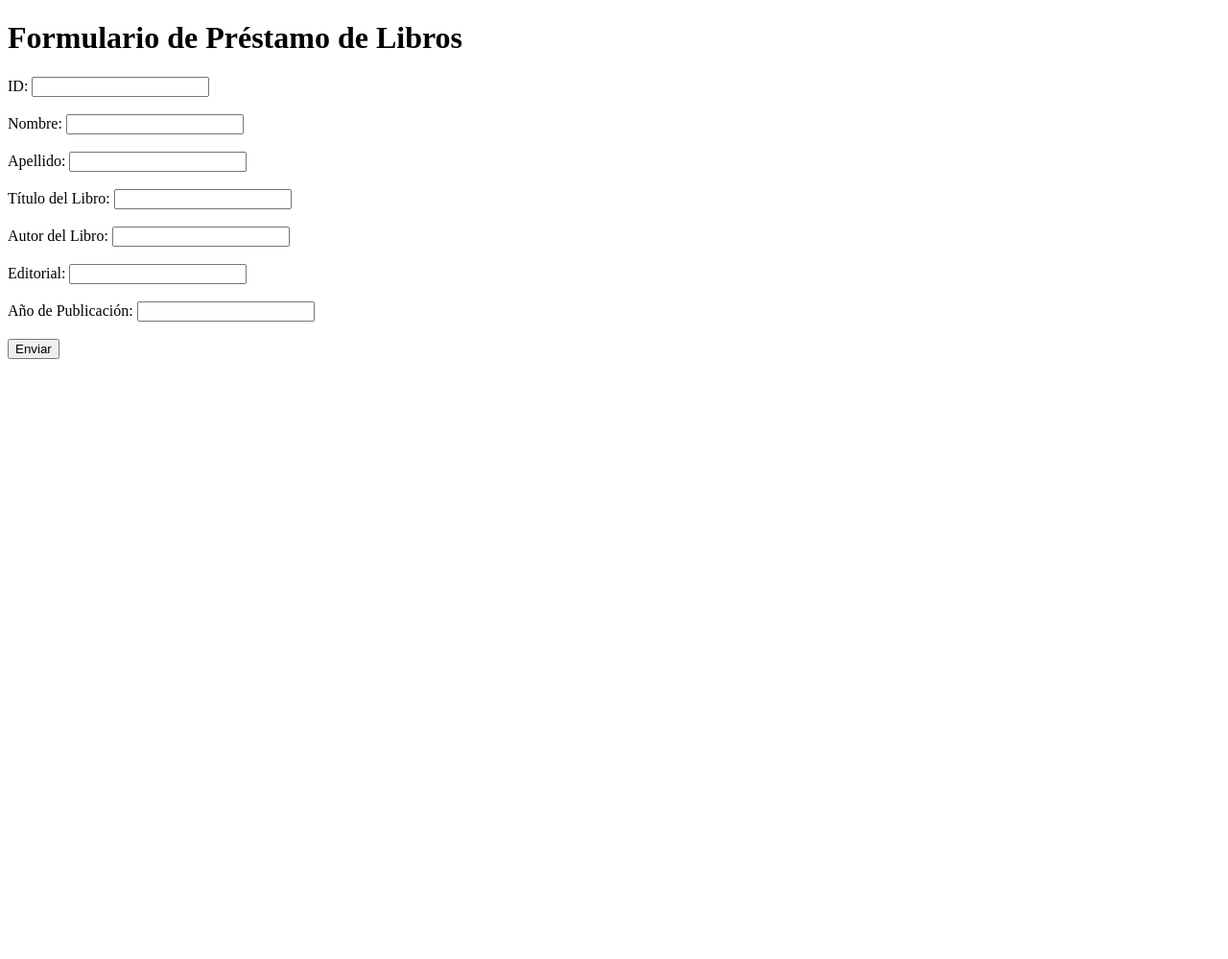
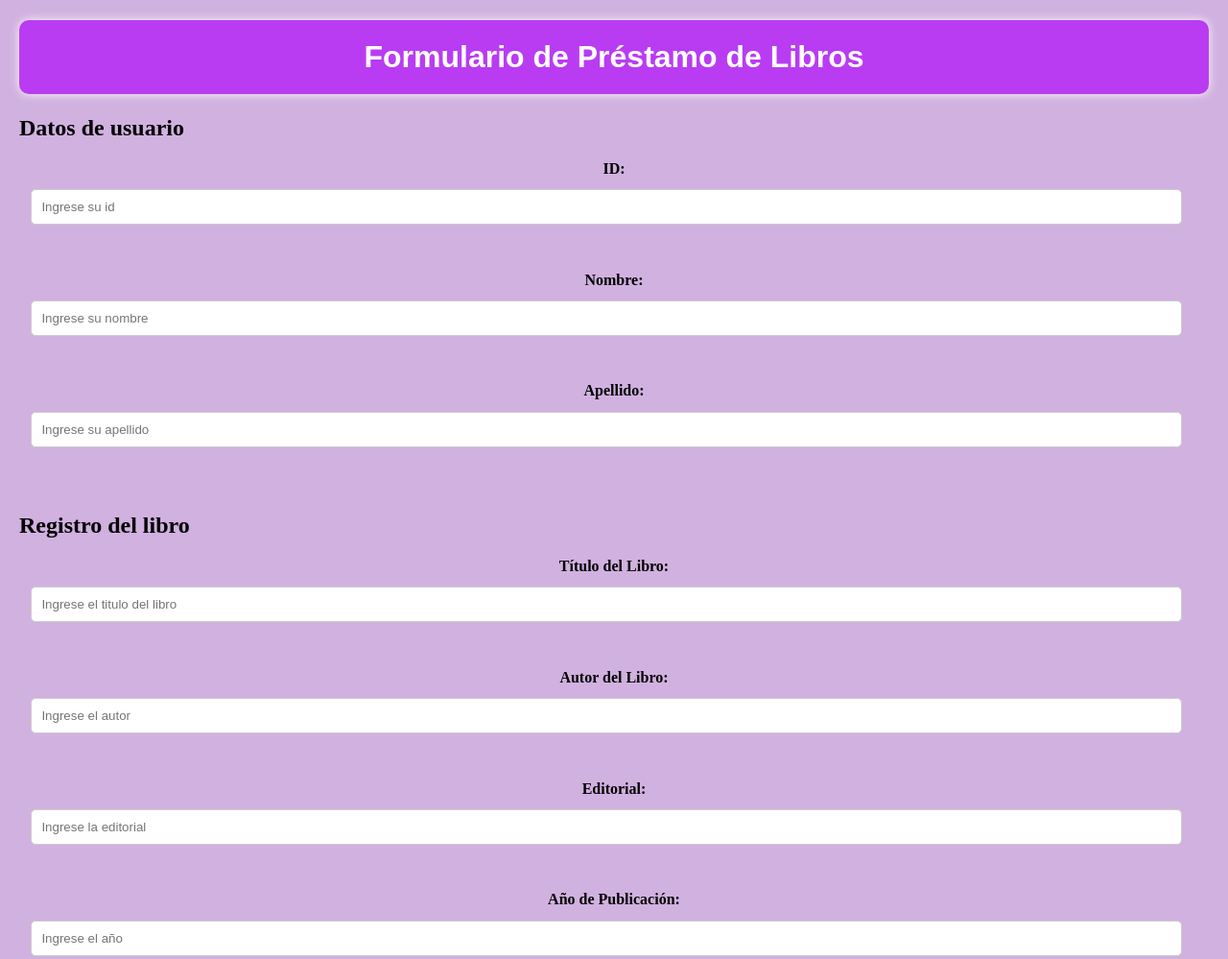
Before and after one commit to Mejew/FormularioServidorHTTP, a website: page public/index.html in a window 1280 px wide. Shown: the top 999 px of the page at 96% size. Before the commit the page ends 800 px from the top, so only its background shows below. Drawn offline with Linux system fonts and the light colour scheme.

Commit message:
Se implemento css

```diff
--- /dev/null
+++ b/public/estilos.css
@@ -0,0 +1,51 @@
+body {
+    background-color: #d1b1e0;
+
+    justify-content: center;
+    align-items: center;
+    height: 100vh;
+    margin: 20px;
+  }
+
+  h1 {
+    font-family: Arial, sans-serif;
+    background-color: #b93cf3;
+    padding: 20px;
+    border-radius: 10px;
+    box-shadow: 0 0 10px rgb(251, 251, 251);
+    text-align: center;
+    color: #fff;
+
+  }
+
+  /* Define estilos para las etiquetas <label> */
+  label {
+    display: block;
+    font-weight: bold;
+    margin-bottom: 5px;
+    text-align: center;
+
+  }
+
+  /* Define estilos para los <input> de texto */
+  input[type="text"] {
+    width: 95%;
+    padding: 10px;
+    margin-bottom: 10px;
+    border: 1px solid #ccc;
+    border-radius: 5px;
+    display: flex;
+    margin: 1%;
+  }
+
+  /* Define estilos para el botón de envío */
+  input[type="submit"] {
+    background-color: #b93cf3;
+    color: #fff;
+    border: none;
+    padding: 10px 20px;
+    border-radius: 5px;
+    cursor: pointer;
+    display: flex;
+    margin: 0 auto;
+  }
--- a/public/index.html
+++ b/public/index.html
@@ -4,30 +4,53 @@
     <meta charset="UTF-8" />
     <meta name="viewport" content="width=device-width, initial-scale=1.0" />
     <title>Formulario de Préstamo</title>
+    <link rel="stylesheet" href="estilos.css" />
   </head>
   <body>
     <h1>Formulario de Préstamo de Libros</h1>
     <form action="http://localhost:3000/prestamo" method="post">
+      <h2>Datos de usuario</h2>
       <label for="id">ID:</label>
-      <input type="text" id="id" name="id" required /><br /><br />
+      <input type="text" placeholder="Ingrese su id" name="id" /><br /><br />
 
       <label for="nombre">Nombre:</label>
-      <input type="text" id="nombre" name="nombre" required /><br /><br />
+      <input
+        type="text"
+        placeholder="Ingrese su nombre"
+        name="nombre"
+      /><br /><br />
 
       <label for="apellido">Apellido:</label>
-      <input type="text" id="apellido" name="apellido" required /><br /><br />
+      <input
+        type="text"
+        placeholder="Ingrese su apellido"
+        name="apellido"
+      /><br /><br />
 
+      <h2>Registro del libro</h2>
       <label for="titulo">Título del Libro:</label>
-      <input type="text" id="titulo" name="titulo" required /><br /><br />
+      <input
+        type="text"
+        name="titulo"
+        placeholder="Ingrese el titulo del libro"
+      /><br /><br />
 
       <label for="autor">Autor del Libro:</label>
-      <input type="text" id="autor" name="autor" required /><br /><br />
+      <input
+        type="text"
+        placeholder="Ingrese el autor"
+        name="autor"
+      /><br /><br />
 
       <label for="editorial">Editorial:</label>
-      <input type="text" id="editorial" name="editorial" required /><br /><br />
+      <input
+        type="text"
+        placeholder="Ingrese la editorial"
+        name="editorial"
+      /><br /><br />
 
-      <label for="año">Año de Publicación:</label>
-      <input type="text" id="año" name="año" required /><br /><br />
+      <label for="year">Año de Publicación:</label>
+      <input type="text" placeholder="Ingrese el año" name="year" /><br /><br />
 
       <input type="submit" value="Enviar" />
     </form>
```
Also changed, not shown: index.js (+2 -11 lines).
